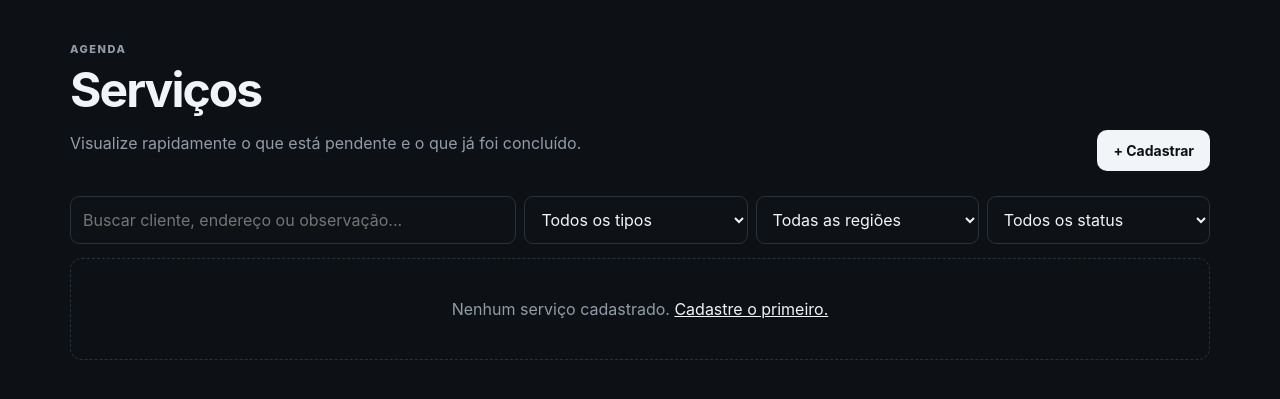
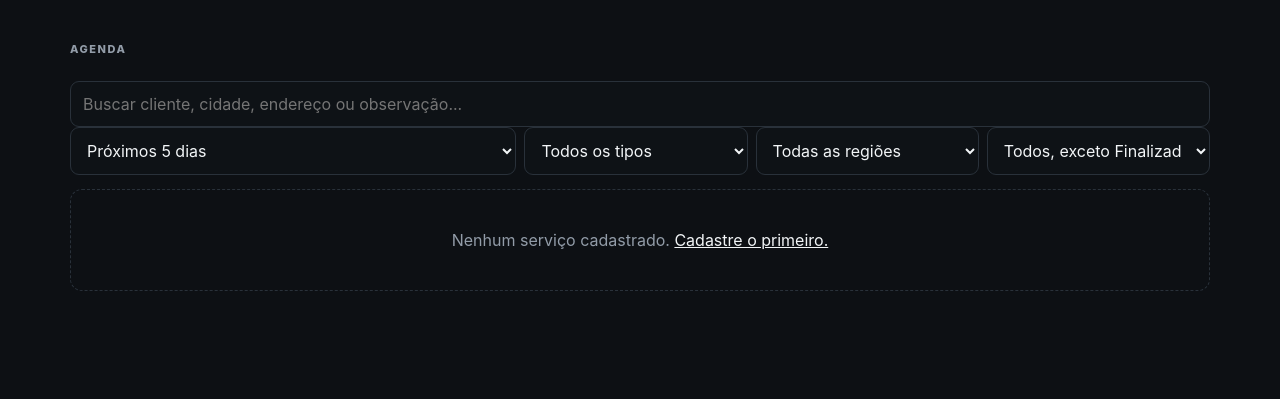
Before and after one commit to aquilajts/assistencia_snapon, a Flask app: page /servicos in a window 1280 px wide. Shown: the part 68-467 px from the top of the page. Run offline with Flask 3, Linux system fonts and the light colour scheme; data that the repository does not hold is empty.

Commit message:
Refactor servicos.html for improved layout and filters
Updated the servicos.html template to enhance the layout and functionality. Changes include improved filtering options, dynamic region selection, and better data display for services.

```diff
--- a/templates/servicos.html
+++ b/templates/servicos.html
@@ -2,47 +2,47 @@
 {% block title %}Serviços{% endblock %}
 {% block content %}
 
-<div class="page-head split">
-    <div>
-        <p class="eyebrow">AGENDA</p>
-        <h1>Serviços</h1>
-        <p class="muted">
-            Visualize rapidamente o que está pendente e o que já foi concluído.
-        </p>
-    </div>
-
-    <a class="button primary" href="{{ url_for('novo_servico') }}">
-        + Cadastrar
-    </a>
+<div class="page-head agenda-head">
+    <p class="eyebrow">AGENDA</p>
 </div>
 
+<input
+    id="busca"
+    class="agenda-search"
+    type="search"
+    placeholder="Buscar cliente, cidade, endereço ou observação..."
+>
+
 <section class="filters">
-
-    <input
-        id="busca"
-        type="search"
-        placeholder="Buscar cliente, endereço ou observação..."
-    >
+    <select id="filtroData">
+        <option value="today">Hoje</option>
+        <option value="next5" selected>Próximos 5 dias</option>
+        <option value="next10">Próximos 10 dias</option>
+        <option value="month">Mês</option>
+        <option value="all">Todos</option>
+    </select>
 
     <select id="filtroTipo">
         <option value="">Todos os tipos</option>
         <option>Montagem</option>
         <option>Assistência Técnica</option>
         <option>Garantia</option>
+        <option>Rascunho</option>
     </select>
 
     <select id="filtroRegiao">
         <option value="">Todas as regiões</option>
-        <option>Norte</option>
-        <option>Sul</option>
-        <option>Grande Vitória</option>
+        {% for regiao in regioes %}
+        <option value="{{ regiao }}">{{ regiao }}</option>
+        {% endfor %}
     </select>
 
     <select id="filtroStatus">
-        <option value="">Todos os status</option>
+        <option value="">Todos, exceto Finalizado Bling</option>
+        <option>Rascunho</option>
         <option>A confirmar</option>
         <option>Agendado</option>
-        <option>Em andamento</option>
+        <option>Finalizado Bling</option>
         <option>Concluído</option>
         <option>Problema / Retorno necessário</option>
     </select>
@@ -55,17 +55,20 @@
 {% for s in servicos %}
 
 <a
-    class="service-card"
+    class="service-card{% if s['tipo'] == 'Rascunho' %} draft{% endif %}"
     href="{{ url_for('detalhes', servico_id=s['id']) }}"
     data-tipo="{{ s['tipo'] }}"
     data-regiao="{{ s['regiao'] }}"
     data-status="{{ s['status'] }}"
-    data-search="{{ (s['cliente'] ~ ' ' ~ s['endereco'] ~ ' ' ~ s['observacoes'])|lower }}"
+    data-date="{{ s['data_prevista'][:10] if s['data_prevista'] else '' }}"
+    data-search="{{ (s['cliente'] ~ ' ' ~ s['cidade'] ~ ' ' ~ s['endereco'] ~ ' ' ~ s['observacoes'])|lower }}"
 >
 
     {# COR DA BARRA LATERAL #}
     <span class="service-color
-        {% if s['status'] == 'Concluído' %}
+        {% if s['tipo'] == 'Rascunho' %}
+            brown
+        {% elif s['status'] in ['Concluído', 'Finalizado Bling'] %}
             green
         {% elif s['status'] == 'Problema / Retorno necessário' %}
             red
@@ -83,11 +86,10 @@
 
         <div class="service-top">
 
-            <strong>{{ s['cliente'] }}</strong>
-
-            <span class="status status-{{ s['status']|lower|replace(' ', '-')|replace('/', '')|replace('ã','a') }}">
-                {{ s['status'] }}
-            </span>
+            <strong>
+                {{ (s['data_prevista'][8:10] ~ '/' ~ s['data_prevista'][5:7]) if s['data_prevista'] else 'Sem data' }}
+                - {{ s['status'] }} - {{ s['cliente'] }}
+            </strong>
 
         </div>
 
@@ -96,18 +98,15 @@
 
             <span>{{ s['tipo'] }}</span>
 
-            <span>{{ s['regiao'] }}</span>
-
-            <span>
-                {{ s['data_prevista']|replace('-', '/') if s['data_prevista'] else 'Sem data' }}
-            </span>
+            <span>{{ s['cidade'] or 'Cidade não informada' }}</span>
 
         </div>
 
 
-        {% if s['endereco'] %}
-        <p>{{ s['endereco'] }}</p>
-        {% endif %}
+        {% set descricao = s['observacoes'] or '' %}
+        <p>
+            {{ descricao[:45] if descricao|length <= 45 else descricao[:44] ~ '…' }}
+        </p>
 
     </div>
 
```
